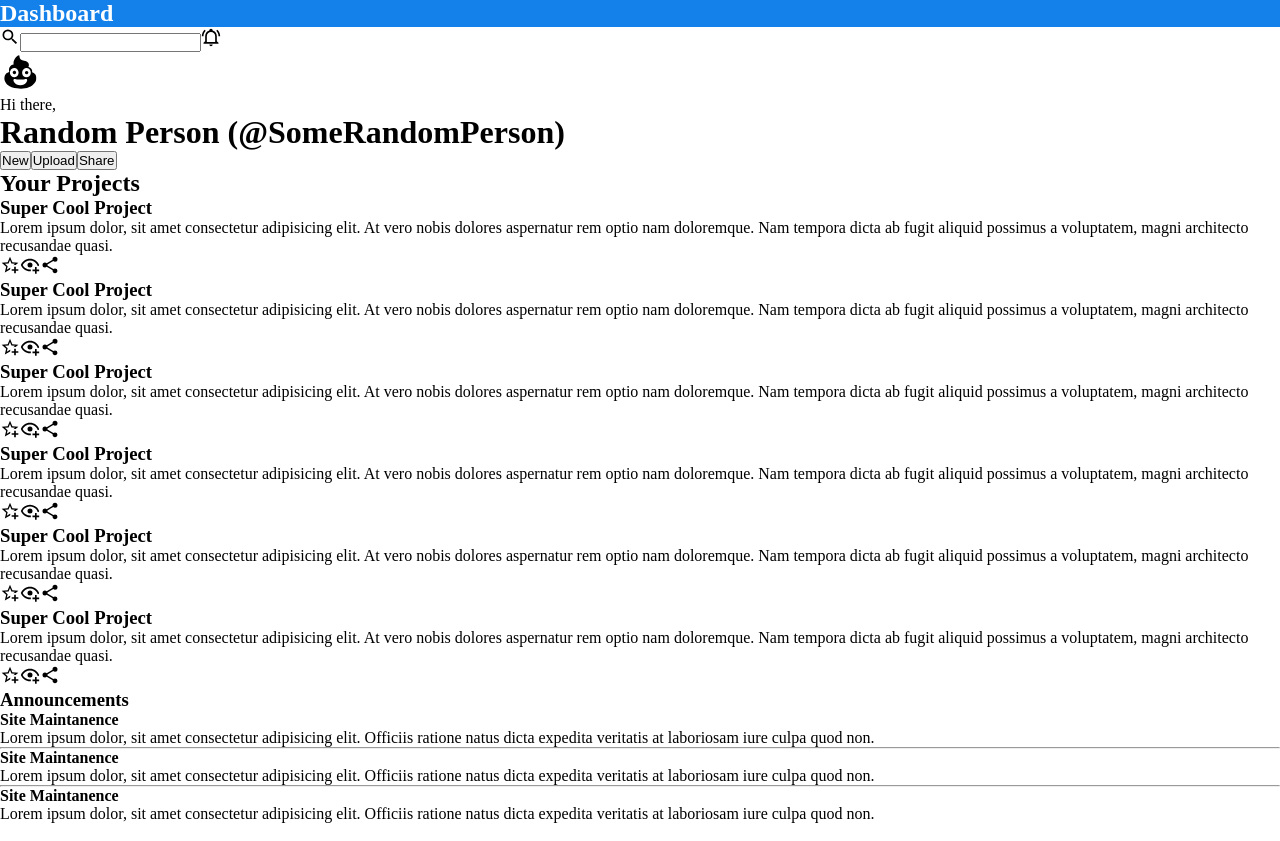
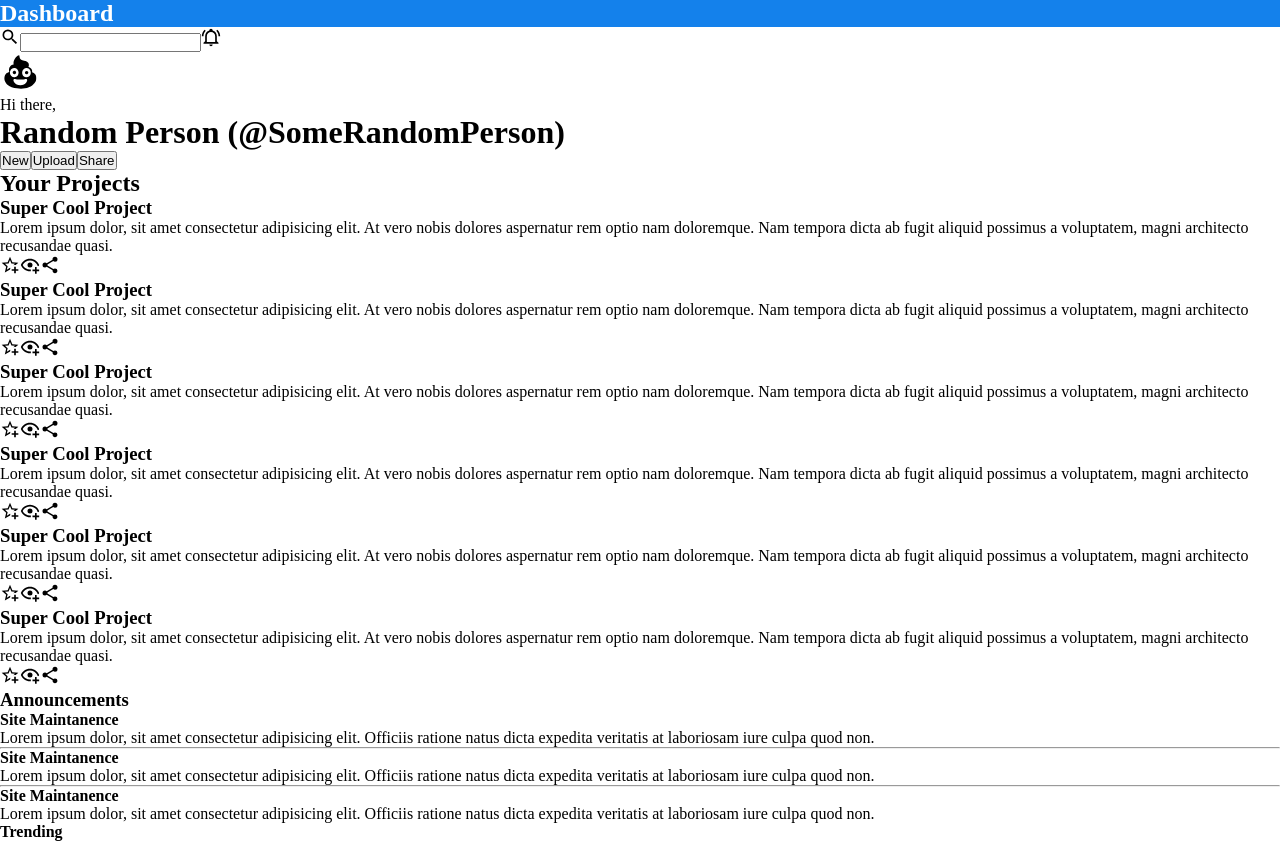
Before and after one commit to ImExtraPolite3/admin-dashboard, a React (Vite) app: page / in a window 1280 px wide. Built offline with nearby package versions, Linux system fonts and the light colour scheme.

Commit message:
create Trending file and export to App

```diff
--- a/src/App.jsx
+++ b/src/App.jsx
@@ -2,6 +2,7 @@ import Sidebar from './components/Sidebar.';
 import Header from './components/Header';
 import Projects from './components/Projects';
 import Announcements from './components/Announcements';
+import Trending from './components/Trending';
 
 function App() {
   return (
@@ -10,6 +11,7 @@ function App() {
       <Header />
       <Projects />
       <Announcements />
+      <Trending />
     </>
   );
 }
--- /dev/null
+++ b/src/components/Trending.jsx
@@ -0,0 +1,7 @@
+export default function Trending() {
+  return (
+    <section className="trending">
+      <h4>Trending</h4>
+    </section>
+  );
+}
```
